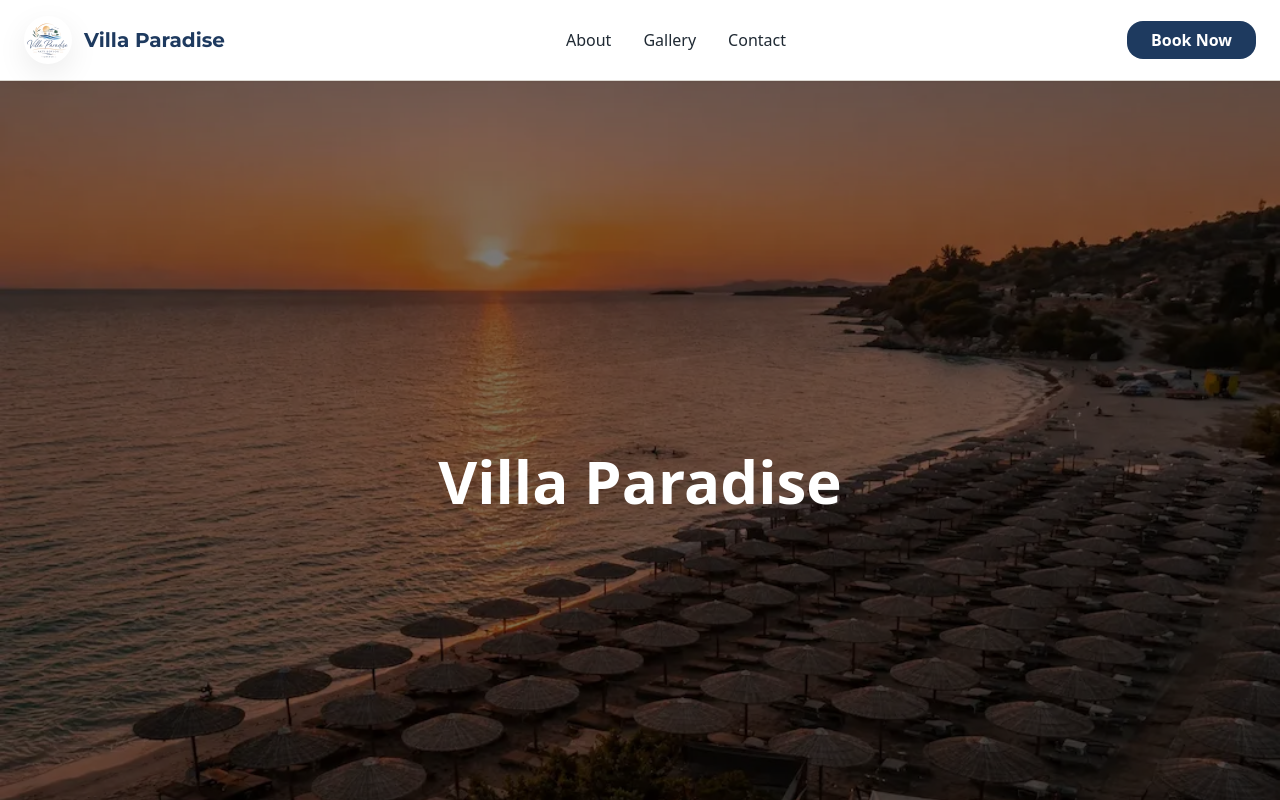
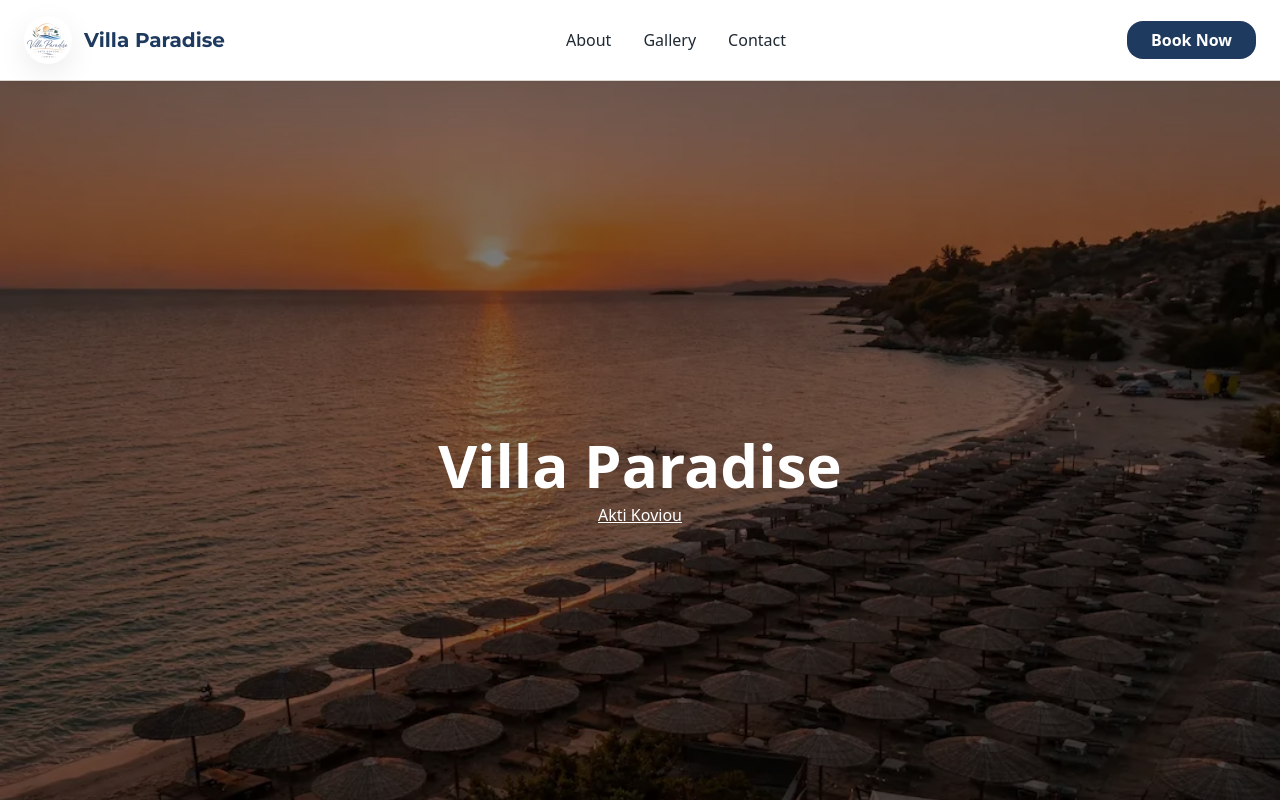
Before and after one commit to Emmilija/koviou-paradise, a React (Vite) app: page / in a window 1280 px wide. Shown: the top 800 px of the page. Built offline with nearby package versions, Linux system fonts and the light colour scheme.

Commit message:
added button for maps

```diff
--- a/src/components/Hero.tsx
+++ b/src/components/Hero.tsx
@@ -1,5 +1,6 @@
 
 const Hero: React.FC = () => {
+
   return (
 <section className="relative w-full h-screen">
 
@@ -13,10 +14,18 @@ const Hero: React.FC = () => {
 
   <div className="absolute inset-0 bg-black/50"></div>
 
-  <div className="relative z-10 flex items-center justify-center h-full text-center text-white">
+  <div className="relative z-10 flex flex-col items-center justify-center h-full text-center text-white">
     <h1 className="text-4xl md:text-6xl font-bold">
       Villa Paradise
     </h1>
+   <button
+          onClick={() =>
+            window.open(
+              "https://www.google.com/maps/search/Akti+Koviou+1,+Sithonia+630+88,+Greece/@40.1826677,23.6930904,14z",
+              "_blank"
+            )
+          }
+          className="underline mt-2">Akti Koviou</button>
   </div>
 
 </section>
```
